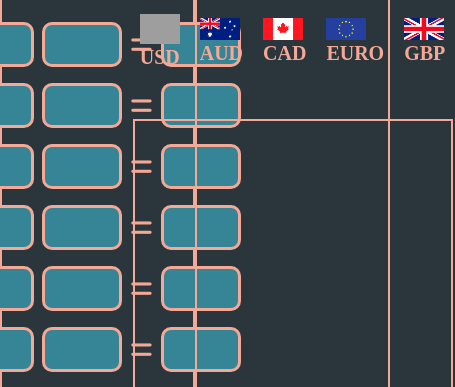
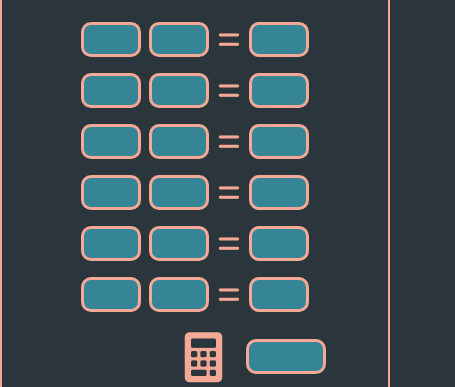
Before and after one commit to StankJack/calculator, a plain HTML site: page index.html in a window 390 px wide. Shown: the part 105-492 px from the top of the page, 455 px wide, since content can reach past the window. Drawn offline with nearby package versions, Linux system fonts and the light colour scheme; grey boxes are pictures that could not be loaded.

Commit message:
Update style.css

```diff
--- a/style.css
+++ b/style.css
@@ -326,3 +326,96 @@ input[type=number]::-webkit-outer-spin-button {
 }
 
 }
+
+@media (max-width: 640px) {
+
+
+    body{
+        display: flex;
+        flex-direction: column;
+    }
+    .sectionOne{
+        width: 100%;
+        margin-bottom: 2rem;
+        padding-bottom: 2rem;
+    }
+    .sectionTwo{
+        width: 100%;
+    }
+
+
+    input[type="number"] {
+        width:6rem;
+        height: 3.5rem;
+    }
+    .containerThree{
+        margin-left: 12.5rem;
+    }
+    .containerThree input[type="number"]{
+        width:8rem;
+    }
+
+
+
+    .sectionTwo .containerOne h3{
+
+        font-size: 1.5rem;
+    }
+
+.sectionTwo .containerOne img{
+    width: 3rem;
+    height: auto;
+}
+.sectionTwo .containerTwo iframe {
+    width: 100%;
+    height:750px;
+
+}
+
+}
+
+
+@media (max-width: 570px) {
+
+
+    body{
+        display: flex;
+        flex-direction: column;
+    }
+    .sectionOne{
+        width: 100%;
+        margin-bottom: 2rem;
+        padding-bottom: 2rem;
+    }
+    .sectionTwo{
+        width: 100%;
+    }
+
+
+    input[type="number"] {
+        width:6rem;
+        height: 3.5rem;
+    }
+    .containerThree{
+        margin-left: 12.5rem;
+    }
+    .containerThree input[type="number"]{
+        width:8rem;
+    }
+
+
+
+    .sectionTwo .containerOne h3{
+
+        font-size: 1.5rem;
+    }
+
+.sectionTwo .containerOne img{
+    width: 3rem;
+    height: auto;
+}
+.sectionTwo .containerTwo iframe {
+    width: 100%;
+    height:750px;
+
+}
```
